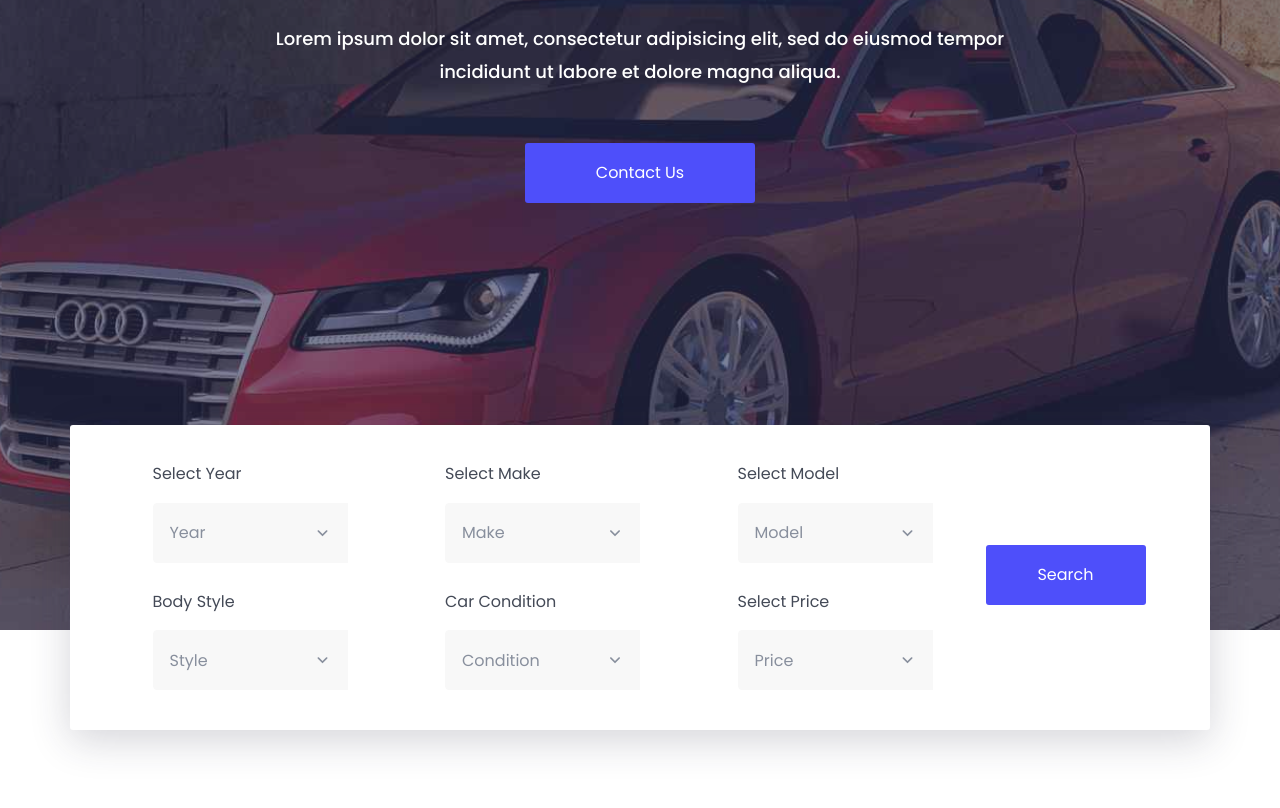
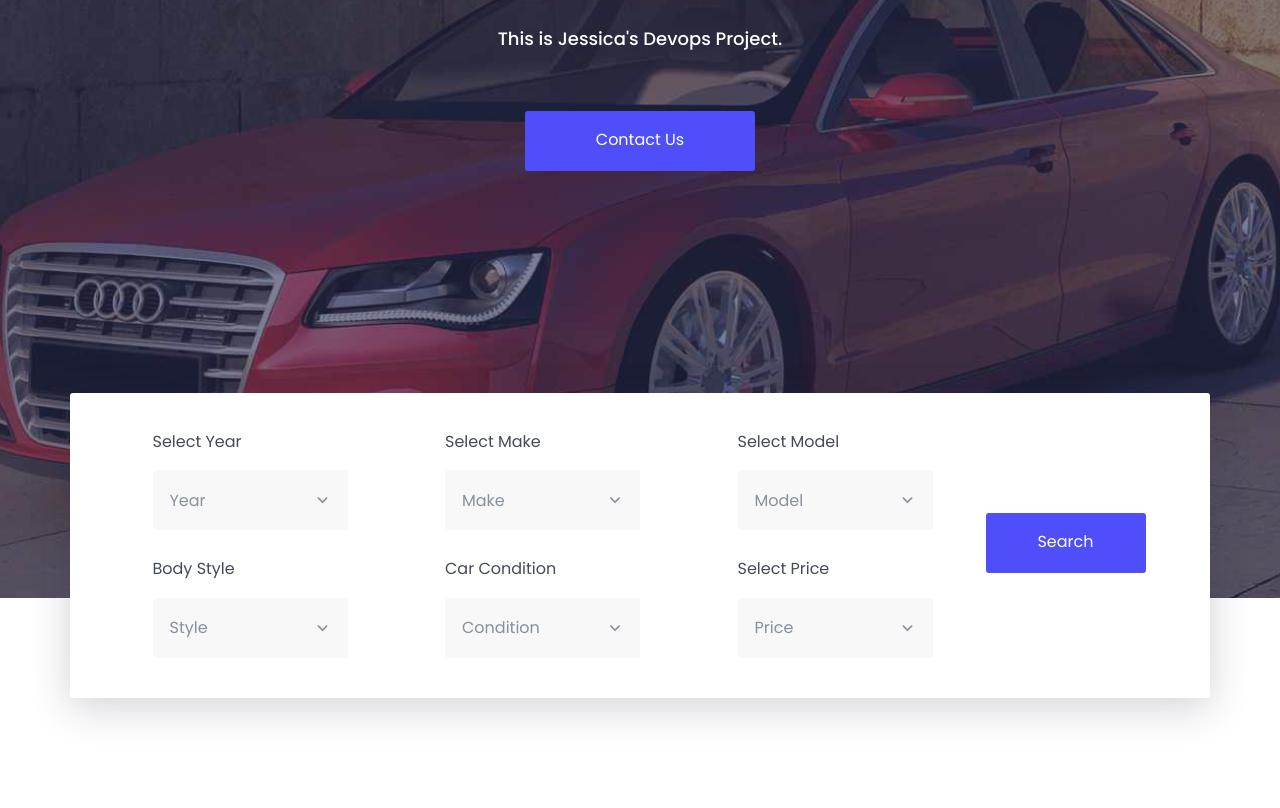
Before and after one commit to iBlaze00/car-devops, a plain HTML site: page index.html in a window 1280 px wide. Shown: the part 336-1144 px from the top of the page. Drawn offline with nearby package versions, Linux system fonts and the light colour scheme.

Commit message:
Update index.html

```diff
--- a/index.html
+++ b/index.html
@@ -107,7 +107,7 @@
 				<div class="welcome-hero-txt">
 					<h2>get your desired car in resonable price</h2>
 					<p>
-						Lorem ipsum dolor sit amet, consectetur adipisicing elit, sed do eiusmod tempor incididunt ut labore et dolore   magna aliqua.
+						This is Jessica's Devops Project.
 					</p>
 					<button class="welcome-btn" onclick="window.location.href='#'">contact us</button>
 				</div>
```
